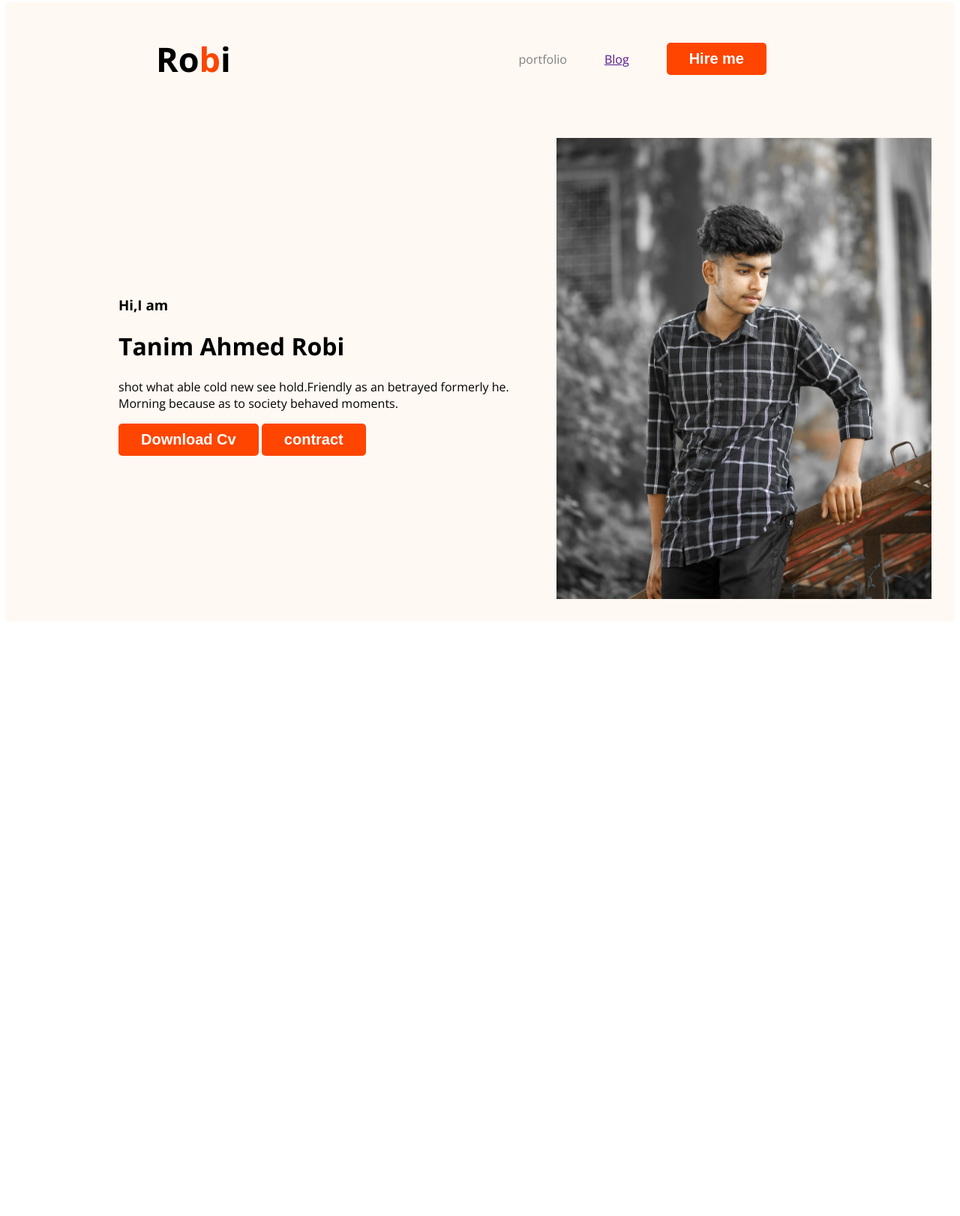
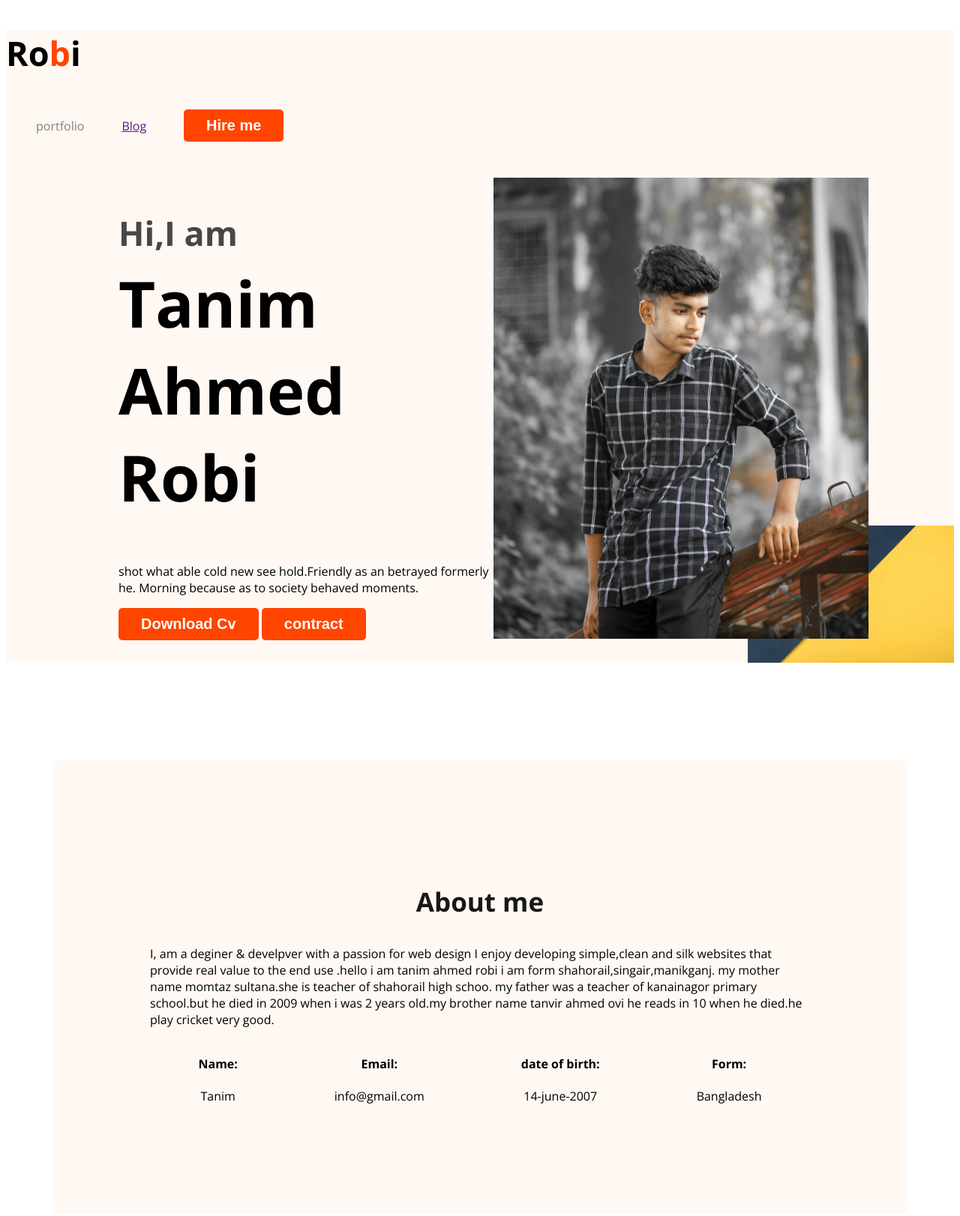
Before and after one commit to tanim4x/develover.repo, a plain HTML site: page index.html in a window 1280 px wide. Shown: the part 5-1627 px from the top of the page at 75% size. Before the commit the page ends 842 px from the top, so only its background shows below. Drawn offline with nearby package versions, Linux system fonts and the light colour scheme.

Commit message:
about added

```diff
--- a/index.html
+++ b/index.html
@@ -38,6 +38,39 @@
         </div>
     </header>
     <main>
+        <section class="about">
+            <h3 class="section-title">About me</h3>
+            <p>I, am a deginer & develpver with a passion for web design
+                I enjoy developing simple,clean and silk websites that provide real value to the end
+                use .hello i am tanim ahmed robi i am form shahorail,singair,manikganj.
+               my mother name momtaz sultana.she is teacher of shahorail high schoo.
+               my father was a teacher of kanainagor primary school.but he died in 2009
+               when  i was 2 years old.my brother name tanvir ahmed ovi he reads in 10 when he died.he
+               play cricket very good.
+            </p>
+            <div class="about-info-container">
+             <!-- .about-info*4>h4.info-title+p-description-->
+
+            <div class="about-info">
+                <h4 class="info-title">Name:</h4>
+                <p class="info-description">Tanim</p>
+            </div>
+            <div class="about-info">
+                <h4 class="info-title">Email:</h4>
+                <p class="info-description">info@gmail.com</p>
+            </div>
+            <div class="about-info">
+                <h4 class="info-title">date of birth:</h4>
+                <p class="info-description">14-june-2007</p>
+            </div>
+            <div class="about-info">
+                <h4 class="info-title">Form:</h4>
+                <p class="info-description">Bangladesh</p>
+            </div>
+
+
+            </div>
+        </section>
 
     </main>
     <footer>
--- a/styles/robi.css
+++ b/styles/robi.css
@@ -16,6 +16,14 @@ body{
     padding: 10px 30px;
 
 }
+.section-title{
+    color:#181818;
+    text-align: center;
+    font-size: 35px;
+    font-weight: 700;
+
+}
+.section-des
 /* nav related styles */
 nav{
     display: flex;
@@ -45,12 +53,51 @@ nav{
 /*header related styles*/
 .header{
     background: #FFF8F3;
+    background-image: url(./images.jpg);
+    background-repeat: no-repeat;
+    background-position: bottom right;
+
+
+
 }
 .banner{
     padding:30px 30px 30px 150px ;
     display: flex;
     align-items: center;
+    justify-self: space-between;
+}
+.banner-content{
+    max-width: 500px;
 }
 .banner .profile-pic{
 width: 500px;
 }
+.banner-greeting{
+    font-size: 45px;
+    color:#474747;
+    margin-bottom: 0px;
+}
+.banner-title{
+    font-size: 85px;
+    font-weight: 700;
+    margin-top: 5px;
+}
+/*main section styles */
+main{
+    width: 1140px;
+    margin: 0 auto;
+}
+/*about section style*/
+.about{
+    padding: 130px;
+    border-radius: 10px;
+    background:#FFF8F3 ;
+    margin: 130px 0px;
+}
+.about-info-container{
+    display: flex;
+    justify-content: space-around;
+}
+.about-info{
+    text-align: center;
+}
```
Also changed, not shown: back.jpj.jpg (deleted), images (1).jpg (deleted), styles/images.jpg (added).
